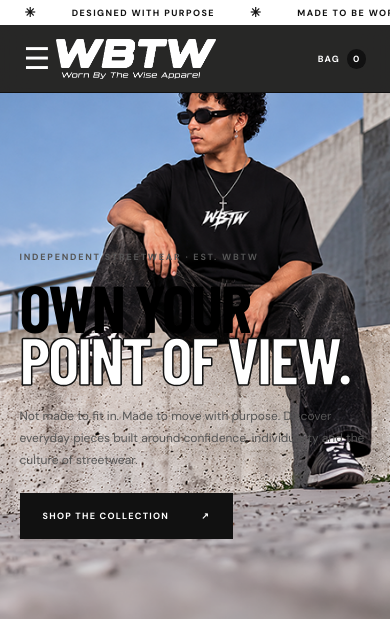
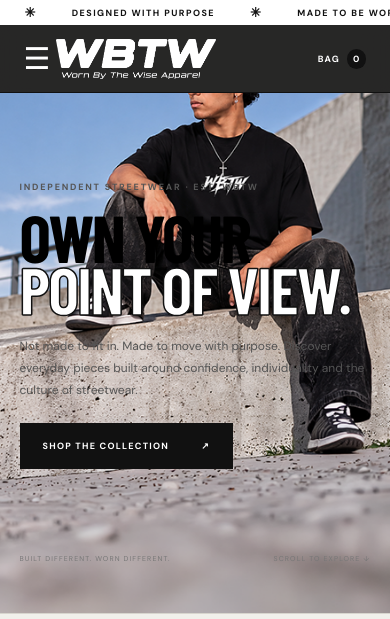
Before and after one commit to bam-dev20/WBTW-Streetwear-Website, a website: page wbtw-streetwear-full/public/index.html in a window 390 px wide. Shown: the top 619 px of the page. Drawn offline with nearby package versions, Linux system fonts and the light colour scheme; no server answers; grey boxes are pictures that could not be loaded; a web font is replaced by a local one.

Commit message:
Adjust mobile hero content offset
Co-authored-by: Copilot <223556219+Copilot@users.noreply.github.com>

```diff
--- a/wbtw-streetwear-full/public/style.css
+++ b/wbtw-streetwear-full/public/style.css
@@ -1053,7 +1053,7 @@ MOBILE STYLES (max-width: 620px)
   }
   .hero-copy {
     /* Adjust to move hero text/content down on mobile only */
-    --mobile-hero-content-offset: 100px;
+    --mobile-hero-content-offset: 30px;
     margin-top: var(--mobile-hero-content-offset);
     padding:0 0 35px
   }
```
